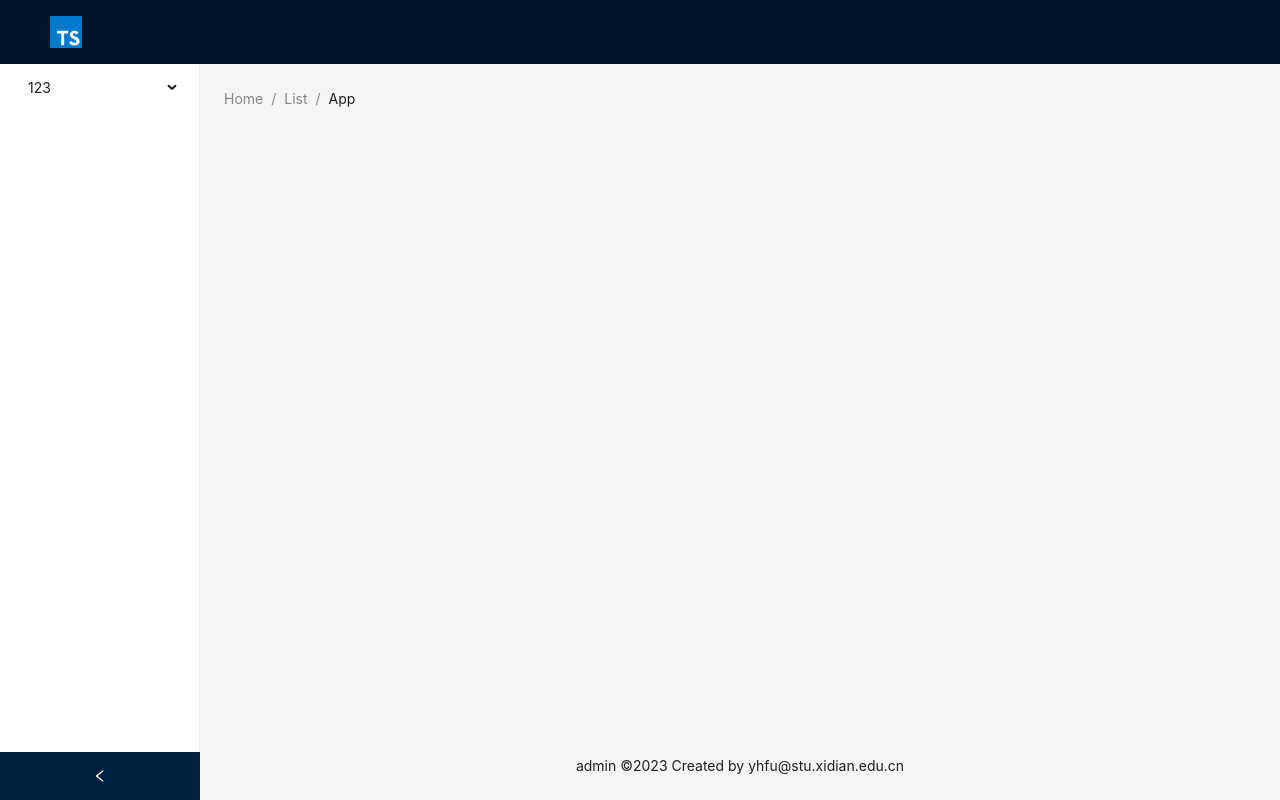
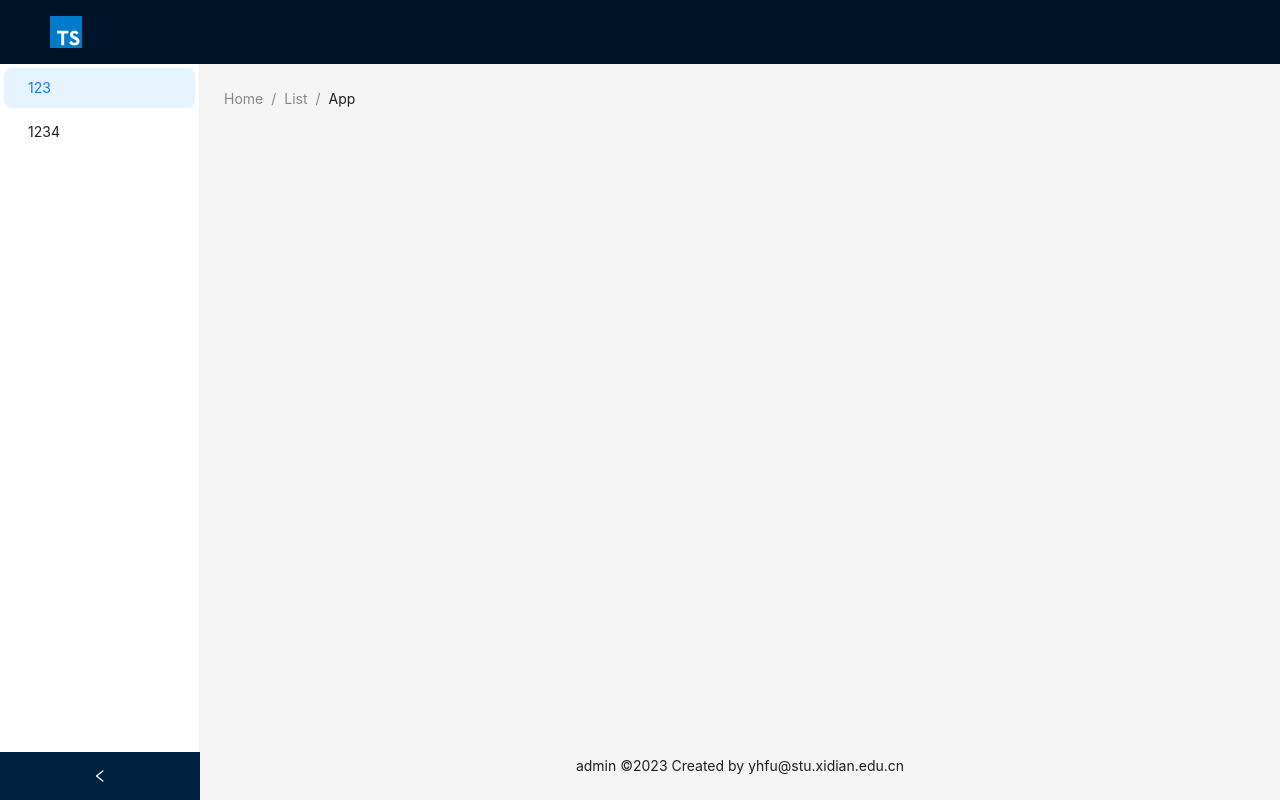
Before and after one commit to XDUyhfu/template-project-react, a React (Vite) app: page / in a window 1280 px wide. Built offline with nearby package versions, Linux system fonts and the light colour scheme.

Commit message:
feat: 修改路由

```diff
--- a/src/App.tsx
+++ b/src/App.tsx
@@ -1,7 +1,7 @@
 import React, { useState } from 'react';
 import { Breadcrumb, Layout, Menu } from 'antd';
 import tsIcon from '/typescript.svg';
-import { routes } from '@/router';
+import { routes } from '@/routes';
 import { Outlet, useNavigate } from 'react-router-dom';
 
 const { Header, Content, Sider, Footer } = Layout;
@@ -9,6 +9,7 @@ const { Header, Content, Sider, Footer } = Layout;
 const App: React.FC = () => {
     const [collapsed, setCollapsed] = useState(false);
     const navigate = useNavigate();
+
     return (
         <Layout className="h-full">
             <Header className="flex items-center">
@@ -23,10 +24,9 @@ const App: React.FC = () => {
                 >
                     <Menu
                         mode="inline"
-                        defaultSelectedKeys={['1']}
-                        defaultOpenKeys={['sub1']}
+                        defaultSelectedKeys={routes?.[0]?.children[0].key}
                         className="h-full border-r-0 overflow-y-auto"
-                        items={routes}
+                        items={routes?.[0]?.children}
                         onClick={({ keyPath }) => {
                             const path = keyPath.reverse().join('');
                             navigate(path);
--- a/src/main.tsx
+++ b/src/main.tsx
@@ -1,7 +1,7 @@
 import React from 'react';
 import ReactDOM from 'react-dom/client';
 import { createBrowserRouter, RouterProvider } from 'react-router-dom';
-import { routes } from '@/router';
+import { routes } from '@/routes';
 import './index.scss';
 
 ReactDOM.createRoot(document.getElementById('root') as HTMLElement).render(
--- a/src/router/index.tsx
+++ b/src/routes/index.tsx
@@ -1,6 +1,6 @@
 import App from '@/App.tsx';
 import { ErrorPage } from '@/pages/error';
-import type { ReRouter } from '@/router/interface';
+import type { ReRouter } from '@/routes/interface';
 
 export const routes: ReRouter[] = [
     {
@@ -10,13 +10,13 @@ export const routes: ReRouter[] = [
         label: '123',
         children: [
             {
-                path: '/123',
+                path: '123',
                 element: <App />,
                 key: '123',
                 label: '123'
             },
             {
-                path: '/404',
+                path: '404',
                 element: <ErrorPage />,
                 key: '404',
                 label: '1234'
```
Also changed, not shown: src/routes/interface.d.ts (renamed from src/router/interface.d.ts).
